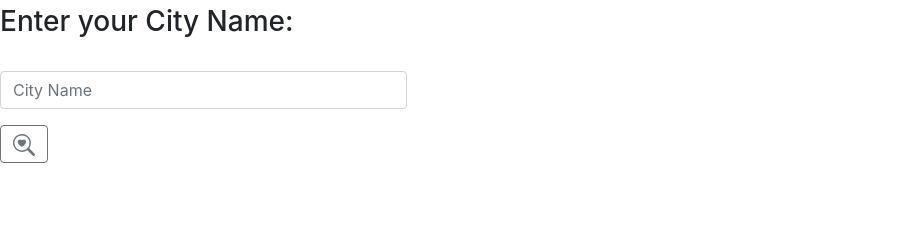
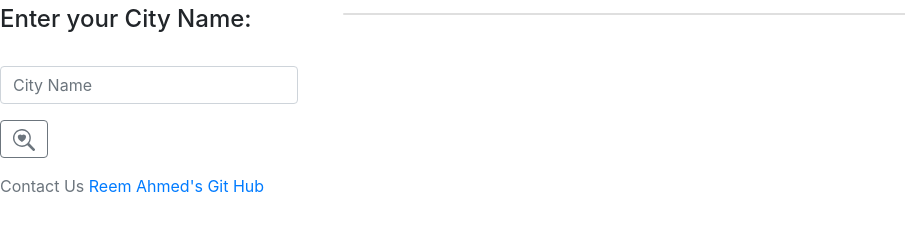
Before and after one commit to ReemMDA99/My-Weather-Network, a plain HTML site: page index.html in a window 1280 px wide. Shown: the part 51-282 px from the top of the page, without its empty margins (0-905 px from the left). Drawn offline with nearby package versions, Linux system fonts and the light colour scheme.

Commit message:
add styles

```diff
--- a/index.html
+++ b/index.html
@@ -4,18 +4,23 @@
     <meta charset="UTF-8">
     <meta http-equiv="X-UA-Compatible" content="IE=edge">
     <meta name="viewport" content="width=device-width, initial-scale=1.0">
-    <link rel="stylesheet" href="https://cdn.jsdelivr.net/npm/bootstrap@4.5.3/dist/css/bootstrap.min.css" integrity="sha384-TX8t27EcRE3e/ihU7zmQxVncDAy5uIKz4rEkgIXeMed4M0jlfIDPvg6uqKI2xXr2" crossorigin="anonymous">
+    <link rel="stylesheet" href="https://stackpath.bootstrapcdn.com/bootstrap/4.4.1/css/bootstrap.min.css" integrity="sha384-Vkoo8x4CGsO3+Hhxv8T/Q5PaXtkKtu6ug5TOeNV6gBiFeWPGFN9MuhOf23Q9Ifjh" crossorigin="anonymous">
+    <link rel="stylesheet" type="text/css" href="./assets/css/style.css">
     <title>My Weather Network</title>
 </head>
 <body>
+  <!-- Weather Dashboard Header -->
     <header>
         <h1 class="display-5 text-center">My Weather Network</h1>
     </header>
+    <!-- Main Content Row -->
     <main= class="row">
-        <section class="col-sm-4">
+        <!-- City Search Bar -->
+        <section class="col-3">
             <div class="searchCol" id="search">
-                <h3>Enter your City Name:</h3>
+                <h4>Enter your City Name:</h4>
                 <form>
+                    <!-- Search Form with Button -->
                     <label for="locationInput"></label>
                     <div class="input-group mb-3">
                         <input type="text" class="form-control" id="locationInput" placeholder="City Name" aria-label="City Name" aria-describedby="button-addon2">
@@ -27,11 +32,36 @@
                         <path d="M13 6.5a6.471 6.471 0 0 1-1.258 3.844c.04.03.078.062.115.098l3.85 3.85a1 1 0 0 1-1.414 1.415l-3.85-3.85a1.007 1.007 0 0 1-.1-.115h.002A6.5 6.5 0 1 1 13 6.5ZM6.5 12a5.5 5.5 0 1 0 0-11 5.5 5.5 0 0 0 0 11Z"/>
                     </svg>
             </div>
+            <!--Location list container-->
+            <div class="list-group" id="locationList"></div>
         </section>
+        <!--Weather Information Column-->
+        <div class="col-sm-8">
+            <!--Present weather-->
+            <article class="presentWeather">
+                <div>
+                    <h2 class="placeName" id="weatherContainer"></h2>
+                </div>
+            </article>
+            <!--5 days weather-->
+            <div class="col-9">
+                <div class="card" style="width:100%" id="weatherContainer"></div>
+                <div id="fiveDaysContainer"></div>
+            </div>
+        </div>
     </main>
+
+    <!--Create footer element-->
+    <footer class="footer mt-auto py-3 text-center">
+        <div class="container">
+            <span class="text-muted">Contact Us <a href="https://github.com/ReemMDA99/Climate24x7">Reem Ahmed's Git Hub</a></span>
+        </div>
+    </footer>
+
     <!--Add CDN jQuery script url-->
     <script src="https://code.jquery.com/jquery-3.6.0.min.js" integrity="sha256-/xUj+3OJU5yExlq6GSYGSHk7tPXikynS7ogEvDej/m4=" crossorigin="anonymous"></script>
     <script src="https://cdnjs.cloudflare.com/ajax/libs/moment.js/2.29.1/moment.min.js" integrity="sha512-qTXRIMyZIFb8iQcfjXWCO8+M5Tbc38Qi5WzdPOYZHIlZpzBHG3L3by84BBBOiRGiEb7KKtAOAs5qYdUiZiQNNQ==" crossorigin="anonymous" referrerpolicy="no-referrer"></script>
-    <script src="./assets/js/script.js"></script>
+    <script src="./assets/js/script.js" type="text/javascript"></script>
 </body>
+
 </html>
```
